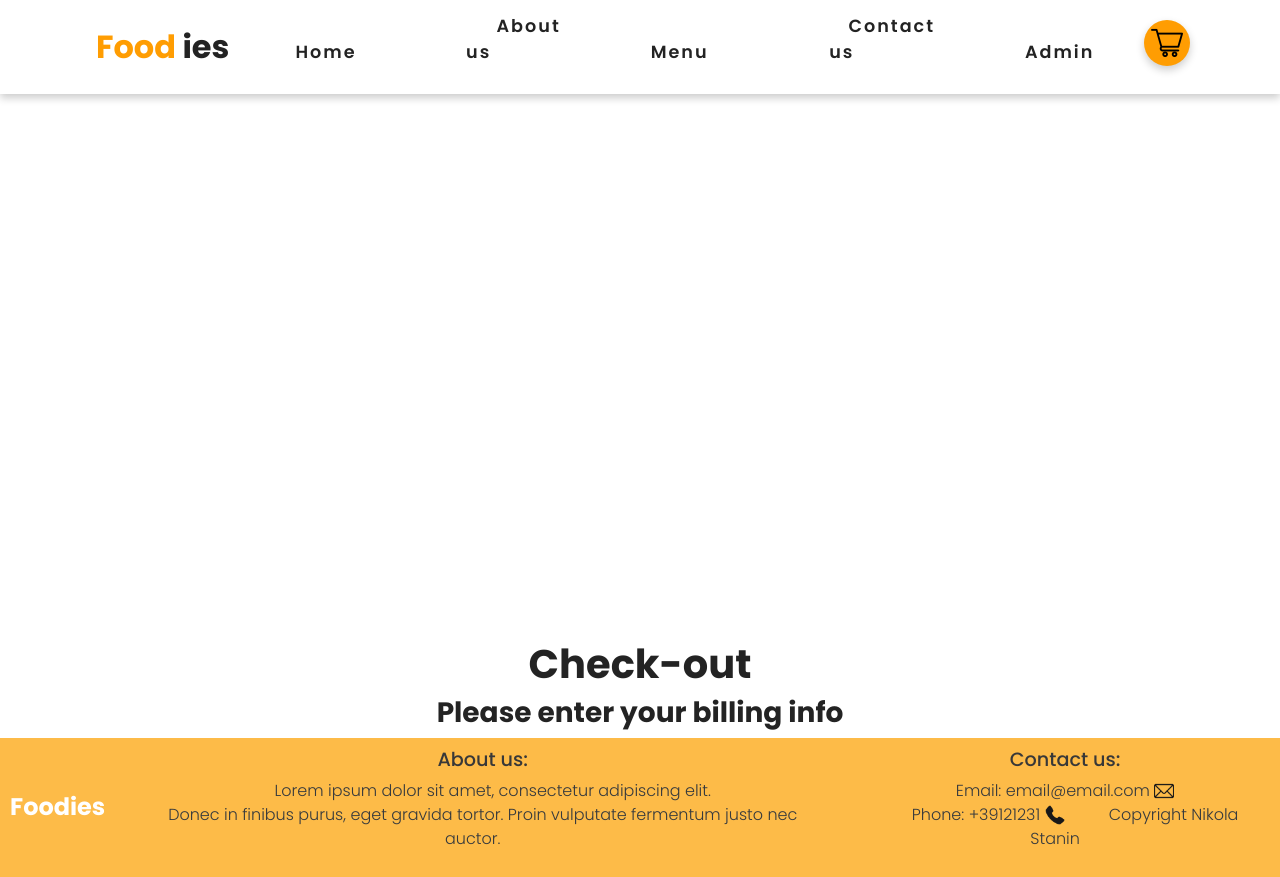
After one commit to nikolastanin/FoodiesPHP, a PHP site: page /checkout.php in a window 1280 px wide. The commit adds this page. Run offline with PHP 8.4, Linux system fonts and the light colour scheme; some libraries are stand-ins or nearby versions.

```diff
--- /dev/null
+++ b/checkout.php
@@ -0,0 +1,10 @@
+
+<?php include "header.php"?>
+
+
+<div class="checkout-container">
+
+</div>
+<h1>Check-out</h1>
+<h3>Please enter your billing info</h3>
+<?php include "footer.php"?>
--- a/footer.php
+++ b/footer.php
@@ -15,3 +15,6 @@
         <b>Copyright Nikola Stanin</b>
     </ul>
 </footer>
+
+<script src="scripts/shopping-cart.js" async defer></script>
+<script src="scripts/main.js" async defer></script>
--- a/header.php
+++ b/header.php
@@ -48,9 +48,18 @@
         <li >
             <a  href="admin.php">Admin </a>
         </li>
+        <li>
+            <!-- <span class="cart-icon"><img src="images/shopping-cart.png" alt=""></span> -->
+            <button class="cart-icon btn-cart"><img src="images/shopping-cart.png" alt=""></button>
+        </li>
 
 
     </ul>
+
+    <!-- <div class="cart-container" style="display:none;"> -->
+    <div class="cart-container">
+
+    </div>
     <button class="btn-yellow"id="sandwich">menu</button>
 
 </header>
--- a/menu.php
+++ b/menu.php
@@ -59,7 +59,7 @@ if (isset($sql_str)) {
                                 <div class="product-list__title">'.$value['category'].'</div>
                                 <div class="product-list__subtitle">'.$value['name'].'</div>
                                 <div class="product-list__price">'.$value['price'].' din.</div>
-                                <button class="product-list__button">add to cart </button>
+                                <button class="product-list__button btn-yellow">add to cart </button>
                             </div>';
                     }
                 }
@@ -72,5 +72,5 @@ if (isset($sql_str)) {
     </section>
 
     <!-- <script src="main.js" async defer ></script> -->
-    <script src="shopping-cart.js" async defer></script>
+    <!-- <script src="scripts/shopping-cart.js" async defer></script> -->
 <?php include "footer.php"?>
--- a/sass/styles.scss
+++ b/sass/styles.scss
@@ -139,6 +139,16 @@ a,ul{
     color: $primary-color;
     background-color: transparent;
     border: 2px solid $primary-color;
+}
+.btn-cart{
+    background-color: $primary-color;
+    padding: 7px;
+    text-decoration: none;
+    box-shadow: 0 4px 8px 0 rgba(0,0,0,0.2);
+    display: inline-block;
+    border-style: none;
+    border-radius: 30px;
+
 }
 // TEXT
 .big-headings{
@@ -362,6 +372,31 @@ td{
 
         padding: 5px;
 }
+
+//cart
+.cart-icon{
+    border: none;
+    background-color: none;
+}
+.cart-icon:hover{
+    background-color:red;
+    cursor: pointer;
+
+}
+.cart-container{
+    display: none;
+    position: absolute;
+    bottom:-200px;
+    right:0px;
+    width: 200px;
+    height: 200px;
+    background-color: #fdb435;
+}
+.checkout-container{
+    margin-top : 300px;
+    // padding: 5%;
+    margin-bottom: 80vh;
+}
 // MEDIA QUERIES
 @media screen and (max-width:1095px) {
 
```
Also changed, not shown: sass/styles.css (+36 -0 lines), scripts/shopping-cart.js (added, +84 -0 lines), shopping-cart.js (deleted, +0 -46 lines), css/styles.css, images/shopping-cart.png, scripts/main.js (renamed from main.js), 1 other file.
